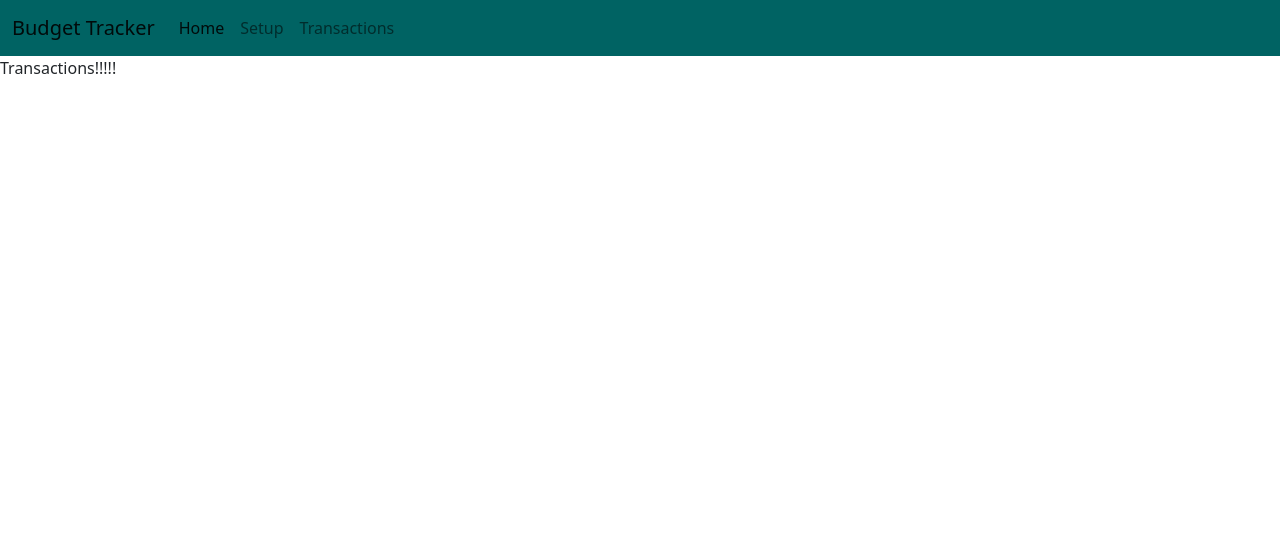
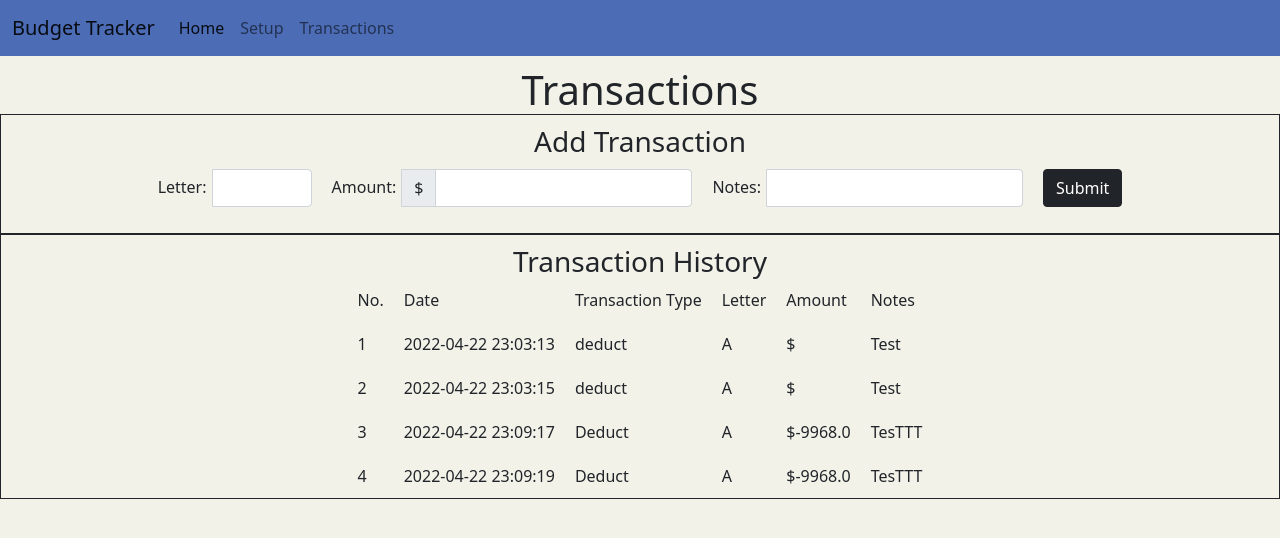
Before and after one commit to erictau/CS50-Final-Project, a Flask app: page /transactions in a window 1280 px wide. Shown: the top 538 px of the page. Run offline with Flask 2, Linux system fonts and the light colour scheme; some libraries are stand-ins or nearby versions.

Commit message:
Developed the transaction page and interaction with database

```diff
--- a/app.py
+++ b/app.py
@@ -89,8 +89,34 @@ def transactions():
     """Presents a record of all transactions."""
     if request.method == "POST":
 
+        # Receive form inputs
+        letter = request.form.get("letter").upper()
+        amount = request.form.get("amount")
+        notes = request.form.get("notes")
+
+        # Validate inputs
+        budget_letters = db.execute("SELECT letters FROM budgets")
+        letters = []
+
+        for i in budget_letters:
+            letters.append(i["letters"])
+
+        if not letter in letters:
+            return apology("Budget letter is unavailable.")
+
+        try:
+            float(amount)
+        except:
+            return apology("Invalid amount")
+
+        new_budget = calc_budget(letter, amount)
+        if new_budget < 0:
+            return apology("Insufficient balance.")
+
+        db.execute("INSERT INTO transactions (trans_type, amount, letter, notes) VALUES ('Deduct', ?, ?, ?)", (new_budget * -1), letter, notes)
+
         return render_template("transactions.html")
 
     if request.method == "GET":
-
-        return render_template("transactions.html")
+        transactions = db.execute("SELECT * FROM transactions ORDER BY trans_id")
+        return render_template("transactions.html", transactions = transactions)
--- a/static/style.css
+++ b/static/style.css
@@ -1,20 +1,10 @@
-.bg-dark
-{
-    background-color:greenyellow, !important;
-}
-
-.project-info
-{
-
-}
-
-.budget-info
+.budget-info, .transaction-info
 {
     text-align: center;
     margin-top: 10px;
 }
 
-.budget-info-cell
+.budget-info-cell, .transaction-info-cell
 {
     text-align: center;
 }
@@ -37,13 +27,43 @@
     color: red;
 }
 
-h1
+.form-label
+{
+    margin-right: 6px;
+    margin-top: 6px;
+}
+
+.form-control
+{
+
+}
+
+body
+{
+    background-color:rgb(242, 242, 233);
+}
+
+h1, h2, h3, h4, h5, h6
 {
     margin: auto;
+    margin-top: 10px;
     text-align: center;
 }
+
+
 
 table, td
 {
     margin: auto;
+    padding: 10px;
 }
+
+#transactionAdd
+{
+    border: solid, 1px;
+}
+
+#transactionHistory
+{
+    border: solid, 1px;
+}
--- a/templates/layout.html
+++ b/templates/layout.html
@@ -17,7 +17,7 @@
 
     <body>
       <!-- Bootstrap Navbar -->
-      <nav class="navbar navbar-expand-lg navbar-light" style="background-color:rgb(00, 99, 99)">
+      <nav class="navbar navbar-expand-lg navbar-light" style="background-color:rgb(76, 109, 182)">
           <div class="container-fluid">
             <a class="navbar-brand" href="/">Budget Tracker</a>
             <button class="navbar-toggler" type="button" data-bs-toggle="collapse" data-bs-target="#navbarNavDropdown" aria-controls="navbarNavDropdown" aria-expanded="false" aria-label="Toggle navigation">
--- a/templates/transactions.html
+++ b/templates/transactions.html
@@ -5,5 +5,89 @@
 {% endblock %}
 
 {% block main %}
-    Transactions!!!!!
+<h1>Transactions</h1>
+
+<section id="transactionAdd">
+    <h3>Add Transaction</h3>
+    <table>
+        <form action="/transactions" method="post">
+            <tr>
+                <td>
+                    <div class="input-group mb-3">
+                        <label class="form-label" for="letter">Letter:</label>
+                        <input type="text" class="form-control" id="letter" name="letter" size="3" maxlength="1">
+                    </div>
+                </td>
+                <td>
+                    <div class="input-group mb-3">
+                        <label class="form-label" for="amount">Amount:</label>
+                        <span class="input-group-text">$</span>
+                        <input type="number" class="form-control" id="amount" name="amount" size="5">
+                    </div>
+                </td>
+                <td>
+                    <div class="input-group mb-3">
+                        <label class="form-label" for="notes">Notes:</label>
+                        <input type="text" class="form-control" id="notes" name="notes">
+                    </div>
+                </td>
+                <td>
+                    <input class="btn btn-dark" type="submit" style="margin-bottom: 16px">
+                </td>
+            </tr>
+        </form>
+
+    </table>
+
+</section>
+
+<section id="transactionHistory">
+    <h3>Transaction History</h3>
+    <table>
+        <tr>
+            <td>
+                No.
+            </td>
+            <td>
+                Date
+            </td>
+            <td>
+                Transaction Type
+            </td>
+            <td>
+                Letter
+            </td>
+            <td>
+                Amount
+            </td>
+            <td>
+                Notes
+            </td>
+        </tr>
+        {% for transaction in transactions %}
+        <tr>
+            <td>
+                {{ transaction["trans_id"] }}
+            </td>
+            <td>
+                {{ transaction["timestamp"] }}
+            </td>
+            <td>
+                {{ transaction["trans_type"] }}
+            </td>
+            <td>
+                {{ transaction["letter"]}}
+            </td>
+            <td>
+                ${{ transaction["amount"] }}
+            </td>
+            <td>
+                {{ transaction["notes"] }}
+            </td>
+        </tr>
+        {% endfor %}
+    </table>
+</section>
+
+
 {% endblock %}
```
Also changed, not shown: helpers.py (+9 -0 lines), templates/apology.html (added, +10 -0 lines), templates/setup.html (+7 -2 lines), budget.db.
